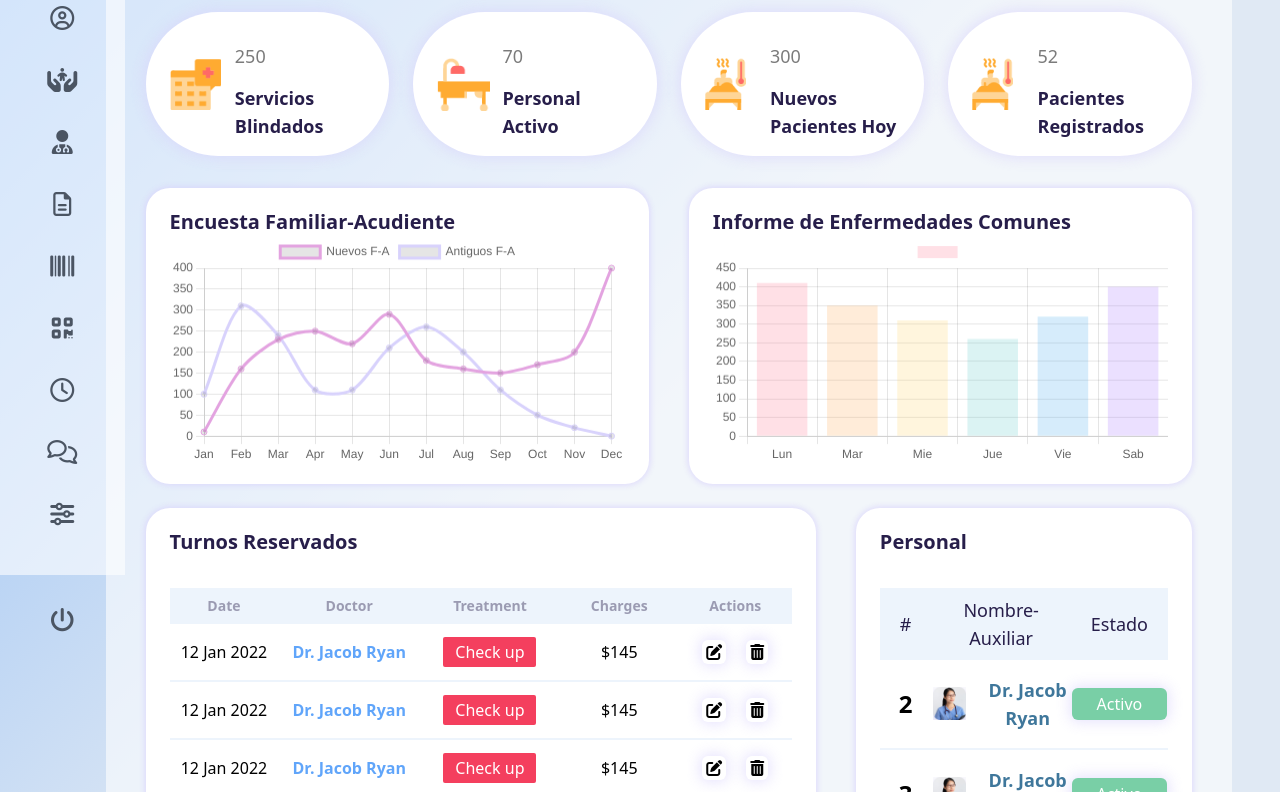
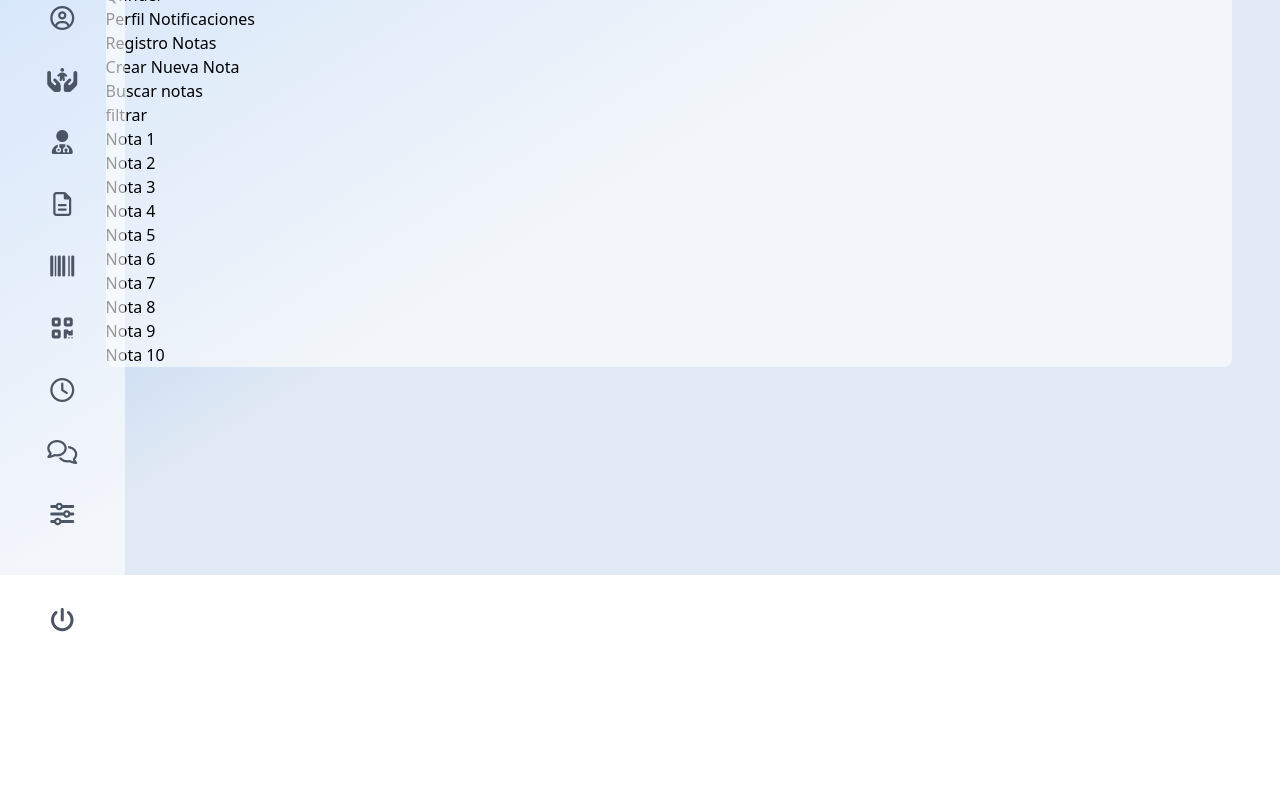
Before and after one commit to Simonghost117/dashboard-qfinder, a website built with Vite: page index.html in a window 1280 px wide. Shown: the part 225-1017 px from the top of the page. After the commit the page ends 800 px from the top, so only its background shows below. Built offline with nearby package versions, Linux system fonts and the light colour scheme.

Commit message:
Prueba primer cambio en rama alejandro

```diff
--- a/index.html
+++ b/index.html
@@ -1,5 +1,6 @@
 <!doctype html>
 <html lang="en">
+
 <head>
   <meta charset="UTF-8" />
   <link rel="icon" type="image/svg+xml" href="/vite.svg" />
@@ -10,10 +11,14 @@
   <link rel="stylesheet" href="public/style.css">
 </head>
 <!--<body class="bg-gradient-to-br from-azulTenueFuerte from-96% to-azulMasClaro bg-no-repeat min-h-screen flex relative">-->
-  <body class="bg-gradient-to-br from-azulTenueFuerte via-azulMasClaro to-azulMasClaro bg-no-repeat min-h-screen flex relative mq980:justify-end items-center">
-    <aside id="asideMenu" class="bg-white xl:bg-white60opac shadow-lg xl:shadow-none  col-span-1 py-8 pl-5 pr-5 text-center basis-auto fixed top-0 bottom-0 left-0 transition-all hidden xl:block xl:basis-[8%]">
+
+<body
+  class="bg-gradient-to-br from-azulTenueFuerte via-azulMasClaro to-azulMasClaro bg-no-repeat min-h-screen flex relative mq980:justify-end items-center">
+  <aside id="asideMenu"
+    class="bg-white xl:bg-white60opac shadow-lg xl:shadow-none  col-span-1 py-8 pl-5 pr-5 text-center basis-auto fixed top-0 bottom-0 left-0 transition-all hidden xl:block xl:basis-[8%]">
     <div class="relative">
-        <button id="btnDorp" class="hidden xl:block absolute right-[-35px] top-10 bg-white w-[30px] h-[30px] rounded-full hover:shadow-lg">
+      <button id="btnDorp"
+        class="hidden xl:block absolute right-[-35px] top-10 bg-white w-[30px] h-[30px] rounded-full hover:shadow-lg">
         <i class="fas fa-arrow-right iconArrow"></i>
       </button>
       <div class="avatar mb-10">
@@ -22,60 +27,97 @@
         </div>
         <p class="text-sm text-center font-semibold">Sarah Smith</p>
       </div>
-        <nav id="menu"  class="flex flex-col gap-y-3">
-          <a href="#perfil_paciente" id="botonHome" class=" menu-button linkMenu text-2xl text-gray-600 mx-auto rounded-full hover:transition w-[50px] h-[50px] grid place-content-center hover:bg-white" value="">
+      <nav id="menu" class="flex flex-col gap-y-3">
+        <a href="#perfil_paciente" id="botonHome"
+          class=" menu-button linkMenu text-2xl text-gray-600 mx-auto rounded-full hover:transition w-[50px] h-[50px] grid place-content-center hover:bg-white"
+          value="">
           <img src="/images/dashboard-icon.png" />
         </a>
-          <a href="#perfil_paciente" id="boton1" class=" menu-button linkMenu text-2xl text-gray-600 mx-auto rounded-full hover:transition w-[50px] h-[50px] grid place-content-center hover:bg-white" value="">
+        <a href="#perfil_paciente" id="boton1"
+          class=" menu-button linkMenu text-2xl text-gray-600 mx-auto rounded-full hover:transition w-[50px] h-[50px] grid place-content-center hover:bg-white"
+          value="">
           <i class="fa-regular fa-circle-user"></i>
           <span class="text-link hidden text-base">Fuck Society 19</span>
         </a>
-          <a id="boton2"  href="#jujgugujgg"  class="menu-button linkMenu text-2xl text-gray-600 text-center mx-auto rounded-full hover:transition w-[50px] h-[50px] grid place-content-center hover:bg-white " value="pagina">
+        <a id="boton2" href="#jujgugujgg"
+          class="menu-button linkMenu text-2xl text-gray-600 text-center mx-auto rounded-full hover:transition w-[50px] h-[50px] grid place-content-center hover:bg-white "
+          value="pagina">
           <i class="fa-solid fa-hands-holding-child"></i>
           <span class="text-link hidden text-base">Fuck Society 1</span>
         </a>
-          <a id="boton3" href="#" class=" menu-button linkMenu text-2xl text-gray-600 mx-auto rounded-full hover:transition w-[50px] h-[50px] grid place-content-center hover:bg-white ">
+        <a id="boton3" href="#"
+          class=" menu-button linkMenu text-2xl text-gray-600 mx-auto rounded-full hover:transition w-[50px] h-[50px] grid place-content-center hover:bg-white ">
           <i class="fa-solid fa-user-doctor"></i>
           <span class="text-link hidden text-base">Fuck Society 1</span>
         </a>
-          <a id="boton4" href="#" class="menu-button linkMenu text-2xl text-gray-600 mx-auto rounded-full hover:transition w-[50px] h-[50px] grid place-content-center hover:bg-white ">
+        <a id="boton4" href="#"
+          class="menu-button linkMenu text-2xl text-gray-600 mx-auto rounded-full hover:transition w-[50px] h-[50px] grid place-content-center hover:bg-white ">
           <i class="fa-regular fa-file-lines"></i>
           <span class="text-link hidden text-base">Fuck Society 1</span>
         </a>
-          <a id="boton5" href="#" class="menu-button linkMenu text-2xl text-gray-600 mx-auto rounded-full hover:transition w-[50px] h-[50px] grid place-content-center hover:bg-white ">
+        <a id="boton5" href="#"
+          class="menu-button linkMenu text-2xl text-gray-600 mx-auto rounded-full hover:transition w-[50px] h-[50px] grid place-content-center hover:bg-white ">
           <i class="fa-solid fa-barcode"></i>
           <span class="text-link hidden text-base">Fuck Society 1</span>
         </a>
-          <a onclick="sesion6(), boton(this)" id="boton6" href="#" class="menu-button linkMenu text-2xl text-gray-600 mx-auto rounded-full hover:transition w-[50px] h-[50px] grid place-content-center hover:bg-white ">
+        <a onclick="sesion6(), boton(this)" id="boton6" href="#"
+          class="menu-button linkMenu text-2xl text-gray-600 mx-auto rounded-full hover:transition w-[50px] h-[50px] grid place-content-center hover:bg-white ">
           <i class="fa-solid fa-qrcode"></i>
           <span class="text-link hidden text-base">Fuck Society 1</span>
         </a>
-          <a  onclick="sesion7(), boton(this)" id="boton7" href="#" class="menu-button linkMenu text-2xl text-gray-600 mx-auto rounded-full hover:transition w-[50px] h-[50px] grid place-content-center hover:bg-white ">
+        <a onclick="sesion7(), boton(this)" id="boton7" href="#"
+          class="menu-button linkMenu text-2xl text-gray-600 mx-auto rounded-full hover:transition w-[50px] h-[50px] grid place-content-center hover:bg-white ">
           <i class="fa-regular fa-clock"></i>
           <span class="text-link hidden text-base">Fuck Society 1</span>
         </a>
-          <a onclick="sesion8(), boton(this)" id="boton8" href="#" class="menu-button linkMenu text-2xl text-gray-600 mx-auto rounded-full hover:transition w-[50px] h-[50px] grid place-content-center hover:bg-white ">
+        <a onclick="sesion8(), boton(this)" id="boton8" href="#"
+          class="menu-button linkMenu text-2xl text-gray-600 mx-auto rounded-full hover:transition w-[50px] h-[50px] grid place-content-center hover:bg-white ">
           <i class="fa-regular fa-comments"></i>
           <span class="text-link hidden text-base">Fuck Society 1</span>
         </a>
-          <a onclick="sesion9(), boton(this)" id="boton9" href="#" class="menu-button linkMenu text-2xl text-gray-600 mx-auto rounded-full hover:transition w-[50px] h-[50px] grid place-content-center hover:bg-white ">
+        <a onclick="sesion9(), boton(this)" id="boton9" href="#"
+          class="menu-button linkMenu text-2xl text-gray-600 mx-auto rounded-full hover:transition w-[50px] h-[50px] grid place-content-center hover:bg-white ">
           <i class="fa-solid fa-sliders"></i>
           <span class="text-link hidden text-base">Fuck Society 1</span>
         </a>
       </nav>
       <div class="mt-14">
-          <a onclick="sesion10(), boton(this)"  href="#" class="menu-button linkMenu text-2xl text-gray-600 mx-auto rounded-full hover:transition w-[50px] h-[50px] grid place-content-center hover:bg-white ">
+        <a onclick="sesion10(), boton(this)" href="#"
+          class="menu-button linkMenu text-2xl text-gray-600 mx-auto rounded-full hover:transition w-[50px] h-[50px] grid place-content-center hover:bg-white ">
           <i class="fa-solid fa-power-off"></i>
         </a>
       </div>
     </div>
   </aside>
-    <div id="cntInformation" class="bg-white60opac basis-[100%] mt-8 mb-8 mr-0 ml-0 mq980:mr-12 mq980:ml-8 xl:ml-0 rounded-lg transition-all xl:basis-[88%]">
-      <div id="container1">
-        <!-- Aquí va el contenedor donde se va a colocar el contenido didacticamente -->
+  <div id="cntInformation"
+    class="bg-white60opac basis-[100%] mt-8 mb-8 mr-0 ml-0 mq980:mr-12 mq980:ml-8 xl:ml-0 rounded-lg transition-all xl:basis-[88%]">
+    <!-- <div id="container1">
+        Aquí va el contenedor donde se va a colocar el contenido didacticamente
+      </div>-->
+    <h1> Qfinder</h1>
+    <button>Perfil</button>
+    <button>Notificaciones</button>
+    <div>Registro Notas</div><button>Crear Nueva Nota</button>
+    <div><!-- este es el cuadro en donde van los registros de notas-->
+      <div>Buscar notas</div>
+      <button>filtrar</button>
+
+      <div>Nota 1</div>
+      <div>Nota 2</div>
+      <div>Nota 3</div>
+      <div>Nota 4</div>
+      <div>Nota 5</div>
+      <div>Nota 6</div>
+      <div>Nota 7</div>
+      <div>Nota 8</div>
+      <div>Nota 9</div>
+      <div>Nota 10</div>
     </div>
+
+
   </div>
 </body>
 <script src="https://cdn.jsdelivr.net/npm/chart.js"></script>
 <script type="module" src="main.js"></script>
+
 </html>
```
Lines whose indentation alone changed are shown as unchanged.
